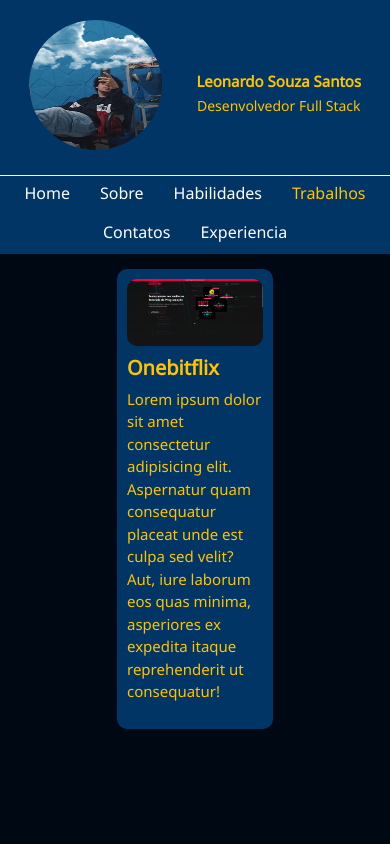
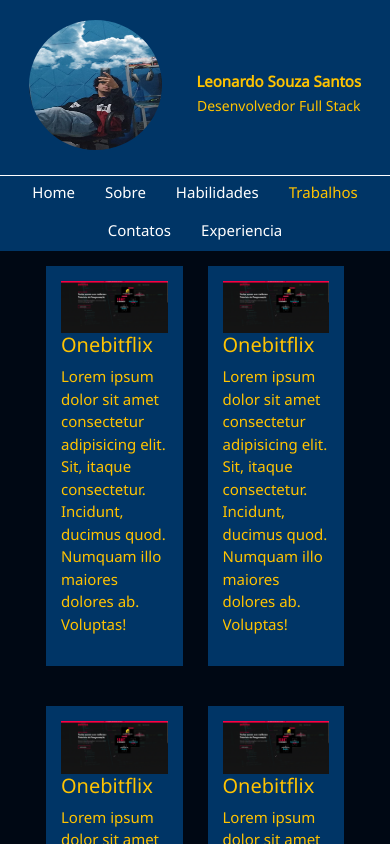
Before and after one commit to LeonardoStu/Portf-lio, a Next.js app: page / in a window 390 px wide. Both pictures are taken after a click on the element "Trabalhos". Shown: the top 844 px of the page. Built offline with nearby package versions, Linux system fonts and the light colour scheme.

Commit message:
Feito a resposifidade da seção de trabalhos

```diff
--- a/src/app/page.module.scss
+++ b/src/app/page.module.scss
@@ -3,8 +3,6 @@
 .container{
     display: flex;
     justify-content: start;
-    min-height: 100vh;
-    width: 100%;
 }
 
 .imgProfile{
@@ -64,9 +62,14 @@
     justify-content: center;
     align-items: center;
     width: 75%;
-
+    min-height: 100vh;
 }
 
+// @media (max-width: 1440px){
+//     .content{
+//         align-items: start;
+//     }
+// }
 @media (max-width: 1800px){
     .titleName{
         font-size: 20px;
@@ -105,6 +108,7 @@
     }
     .content{
         width: 100%;
+        min-height: 63vh;
     }
     .photoAndName{
         display: flex;
@@ -146,10 +150,15 @@
         display: none;
     }
 }
+@media(max-width: 800px){
+    .p{
+        font-size: 15px;
+        padding: 5px 25px 15px 25px;
+    }
+}
 @media (max-width: 500px){
     .p{
         padding: 5px 15px 10px 15px;
-        font-size: 16px;
     }
     .titleName{
         font-size: 15px;
--- a/src/components/trabalhos/index.tsx
+++ b/src/components/trabalhos/index.tsx
@@ -1,23 +1,107 @@
-import { Card, CardBody, CardGroup, CardImg, CardText, CardTitle } from 'reactstrap'
+import { Card, CardBody, CardGroup, CardImg, CardText, CardTitle, Collapse } from 'reactstrap'
 import style from './style.module.scss'
 import Link from 'next/link'
 import AOS from 'aos'
 import 'aos/dist/aos.css'
-import { useEffect } from 'react'
+import { useEffect, useState } from 'react'
 import Image from 'next/image'
 
 export default function Trabalho() {
+    const [isOpen, setIsOpen] = useState<boolean>(false);
+
+    const toggle = () => setIsOpen(!isOpen);
     useEffect(() => {
         AOS.init()
     },[])
     return<>
         <div className={style.cardGroup} data-aos="fade-right">
             <div className={style.card}>
-                <Link href='https://onebitflix-rust.vercel.app/'  target='blanck_' className={style.link}>
-                    <Image width={450} height={250} src='/trabalhos/onebitflix.png' alt='Onebitflix' className={style.imgJob}/>
-                    <div>
-                        <h2 className={style.title}>Onebitflix</h2>
-                        <p className={style.description}>Lorem ipsum dolor sit amet consectetur adipisicing elit. Aspernatur quam consequatur placeat unde est culpa sed velit? Aut, iure laborum eos quas minima, asperiores ex expedita itaque reprehenderit ut consequatur!</p>
+                <Link href='https://onebitflix-rust.vercel.app/' className={style.link} target='blanck_'>
+                    <Image width={450} height={200} src='/trabalhos/onebitflix.png' alt='one' className={style.imgJob}/>
+                    <div className={style.information}>
+                        <h1 className={style.title}>Onebitflix</h1>
+                        <p className={style.description}>Lorem ipsum dolor sit amet consectetur adipisicing elit. Sit, itaque consectetur. Incidunt, ducimus quod. Numquam illo maiores dolores ab. Voluptas!</p>
+                    </div>
+                </Link>
+            </div>
+            <div className={style.card}>
+                <Link href='https://onebitflix-rust.vercel.app/' className={style.link}>
+                    <Image width={450} height={200} src='/trabalhos/onebitflix.png' alt='one' className={style.imgJob}/>
+                    <div className={style.information}>
+                        <h1 className={style.title}>Onebitflix</h1>
+                        <p className={style.description}>Lorem ipsum dolor sit amet consectetur adipisicing elit. Sit, itaque consectetur. Incidunt, ducimus quod. Numquam illo maiores dolores ab. Voluptas!</p>
+                    </div>
+                </Link>
+            </div>
+            <div className={style.card}>
+                <Link href='https://onebitflix-rust.vercel.app/' className={style.link}>
+                    <Image width={450} height={200} src='/trabalhos/onebitflix.png' alt='one' className={style.imgJob}/>
+                    <div className={style.information}>
+                        <h1 className={style.title}>Onebitflix</h1>
+                        <p className={style.description}>Lorem ipsum dolor sit amet consectetur adipisicing elit. Sit, itaque consectetur. Incidunt, ducimus quod. Numquam illo maiores dolores ab. Voluptas!</p>
+                    </div>
+                </Link>
+            </div>
+            <div className={style.card}>
+                <Link href='https://onebitflix-rust.vercel.app/' className={style.link}>
+                    <Image width={450} height={200} src='/trabalhos/onebitflix.png' alt='one' className={style.imgJob}/>
+                    <div className={style.information}>
+                        <h1 className={style.title}>Onebitflix</h1>
+                        <p className={style.description}>Lorem ipsum dolor sit amet consectetur adipisicing elit. Sit, itaque consectetur. Incidunt, ducimus quod. Numquam illo maiores dolores ab. Voluptas!</p>
+                    </div>
+                </Link>
+            </div>
+            <div className={style.card}>
+                <Link href='https://onebitflix-rust.vercel.app/' className={style.link}>
+                    <Image width={450} height={200} src='/trabalhos/onebitflix.png' alt='one' className={style.imgJob}/>
+                    <div className={style.information}>
+                        <h1 className={style.title}>Onebitflix</h1>
+                        <p className={style.description}>Lorem ipsum dolor sit amet consectetur adipisicing elit. Sit, itaque consectetur. Incidunt, ducimus quod. Numquam illo maiores dolores ab. Voluptas!</p>
+                    </div>
+                </Link>
+            </div>
+            <div className={style.card}>
+                <Link href='https://onebitflix-rust.vercel.app/' className={style.link} target='blanck_'>
+                    <Image width={450} height={200} src='/trabalhos/onebitflix.png' alt='one' className={style.imgJob}/>
+                    <div className={style.information}>
+                        <h1 className={style.title}>Onebitflix</h1>
+                        <p className={style.description}>Lorem ipsum dolor sit amet consectetur adipisicing elit. Sit, itaque consectetur. Incidunt, ducimus quod. Numquam illo maiores dolores ab. Voluptas!</p>
+                    </div>
+                </Link>
+            </div>
+            <div className={style.card}>
+                <Link href='https://onebitflix-rust.vercel.app/' className={style.link}>
+                    <Image width={450} height={200} src='/trabalhos/onebitflix.png' alt='one' className={style.imgJob}/>
+                    <div className={style.information}>
+                        <h1 className={style.title}>Onebitflix</h1>
+                        <p className={style.description}>Lorem ipsum dolor sit amet consectetur adipisicing elit. Sit, itaque consectetur. Incidunt, ducimus quod. Numquam illo maiores dolores ab. Voluptas!</p>
+                    </div>
+                </Link>
+            </div>
+            <div className={style.card}>
+                <Link href='https://onebitflix-rust.vercel.app/' className={style.link}>
+                    <Image width={450} height={200} src='/trabalhos/onebitflix.png' alt='one' className={style.imgJob}/>
+                    <div className={style.information}>
+                        <h1 className={style.title}>Onebitflix</h1>
+                        <p className={style.description}>Lorem ipsum dolor sit amet consectetur adipisicing elit. Sit, itaque consectetur. Incidunt, ducimus quod. Numquam illo maiores dolores ab. Voluptas!</p>
+                    </div>
+                </Link>
+            </div>
+            <div className={style.card}>
+                <Link href='https://onebitflix-rust.vercel.app/' className={style.link}>
+                    <Image width={450} height={200} src='/trabalhos/onebitflix.png' alt='one' className={style.imgJob}/>
+                    <div className={style.information}>
+                        <h1 className={style.title}>Onebitflix</h1>
+                        <p className={style.description}>Lorem ipsum dolor sit amet consectetur adipisicing elit. Sit, itaque consectetur. Incidunt, ducimus quod. Numquam illo maiores dolores ab. Voluptas!</p>
+                    </div>
+                </Link>
+            </div>
+            <div className={style.card}>
+                <Link href='https://onebitflix-rust.vercel.app/' className={style.link}>
+                    <Image width={450} height={200} src='/trabalhos/onebitflix.png' alt='one' className={style.imgJob}/>
+                    <div className={style.information}>
+                        <h1 className={style.title}>Onebitflix</h1>
+                        <p className={style.description}>Lorem ipsum dolor sit amet consectetur adipisicing elit. Sit, itaque consectetur. Incidunt, ducimus quod. Numquam illo maiores dolores ab. Voluptas!</p>
                     </div>
                 </Link>
             </div>
--- a/src/components/trabalhos/style.module.scss
+++ b/src/components/trabalhos/style.module.scss
@@ -1,47 +1,45 @@
 @import '../../styles/colors.module.scss';
 
 .cardGroup{
-    overflow-y: auto;
-    max-height: 100vh;
     display: flex;
     flex-wrap: wrap;
-    gap: 20px;
+    gap: 25px;
     justify-content: center;
-    // align-items: center;
+    align-items: start;
+    overflow-y: auto;
+    max-height: 900px;
 }
 .card{
     background-color: $profile-backGround;
-    padding: 10px;
-    width: 30%;
-    height: 30%;
-    margin-bottom: 15px;
-    margin-top: 15px;
+    display: flex;
+    flex-direction: column;
+    justify-content: center;
+    align-items: center;
+    width: 40%;
+    padding: 15px;
     transition: 0.5s;
-    border-radius: 10px;
 
     &:hover{
-        transform: scale(1.02);
+        scale: 1.02;
     }
 }
 .imgJob{
     width: 100%;
     height: auto;
-    text-align: center;
-    margin-bottom: 10px;
-    border-radius: 10px;
+}
+.information{
+    width: 100%;
 }
 .link{
+    color: $primary-color;
     text-decoration: none;
-    color: $primary-color;
-}
-.title{
-    font-weight: bold;
-    font-size: 25px;
-}
-.description{
-    font-size: 18px;
 }
 
+@media (max-width: 1500px){
+    .cardGroup{
+        max-height: 700px;
+    }
+}
 @media (max-width: 1200px){
     .title{
         font-size: 20px;
@@ -53,3 +51,21 @@
         width: 40%;
     }
 }
+
+@media (max-width: 1000px){
+    .title{
+        font-size: 20px;
+    }
+    .description{
+        font-size: 15px;
+    }
+    .card{
+        width: 35%;
+        margin-top: 15px;
+    }
+    .cardGroup{
+        overflow-y: hidden;
+        max-height: 100%;
+        margin-bottom: 15px;
+    }
+}
--- a/src/styles/globals.scss
+++ b/src/styles/globals.scss
@@ -4,8 +4,12 @@
     box-sizing: border-box;
     overflow: hidden;
 }
-
 body{
     background-color: #000814;
-    min-height: 100vh;
 }
+
+@media(max-width: 1000px){
+    *{
+        overflow: scroll;
+    }
+}
```
